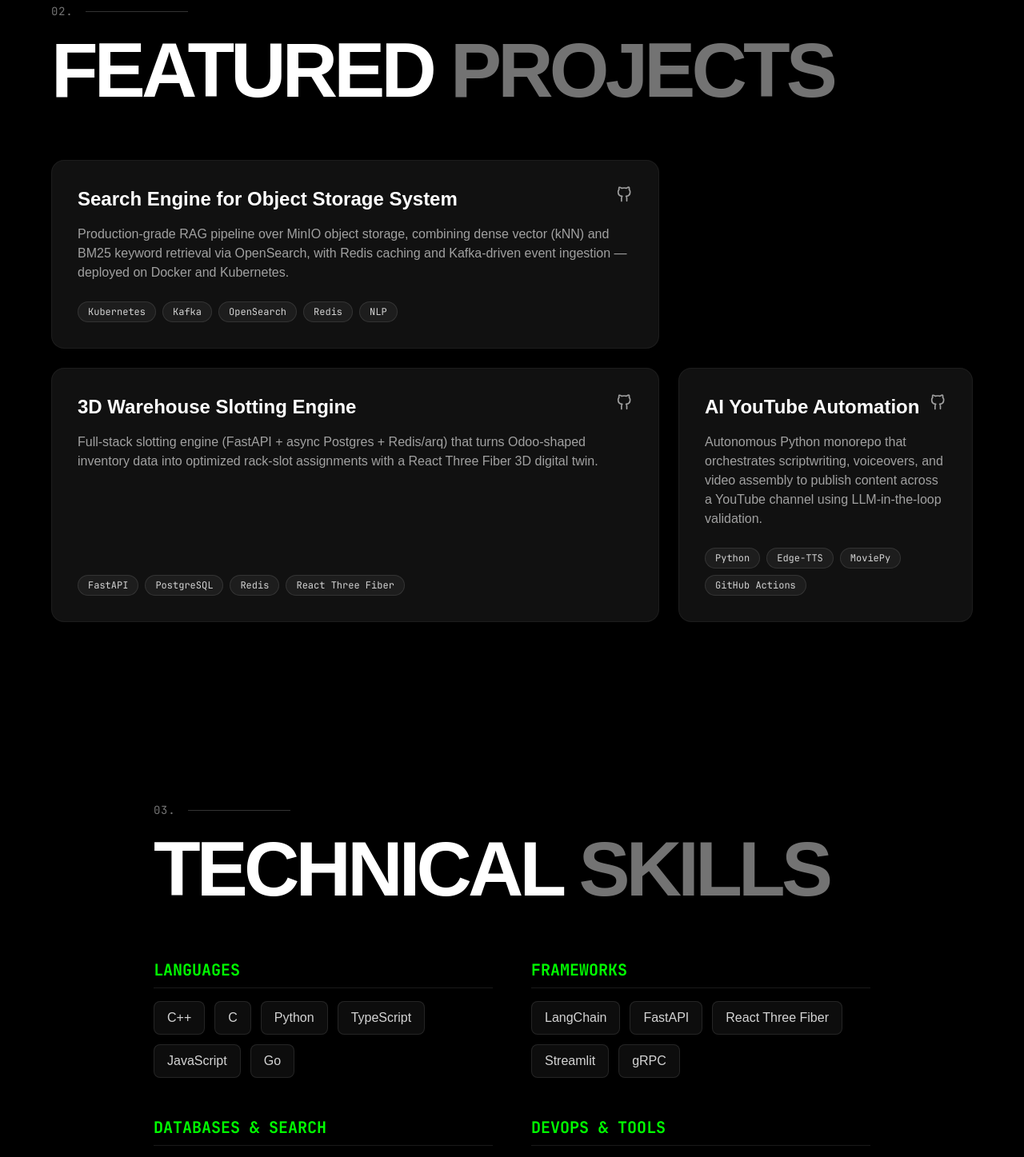
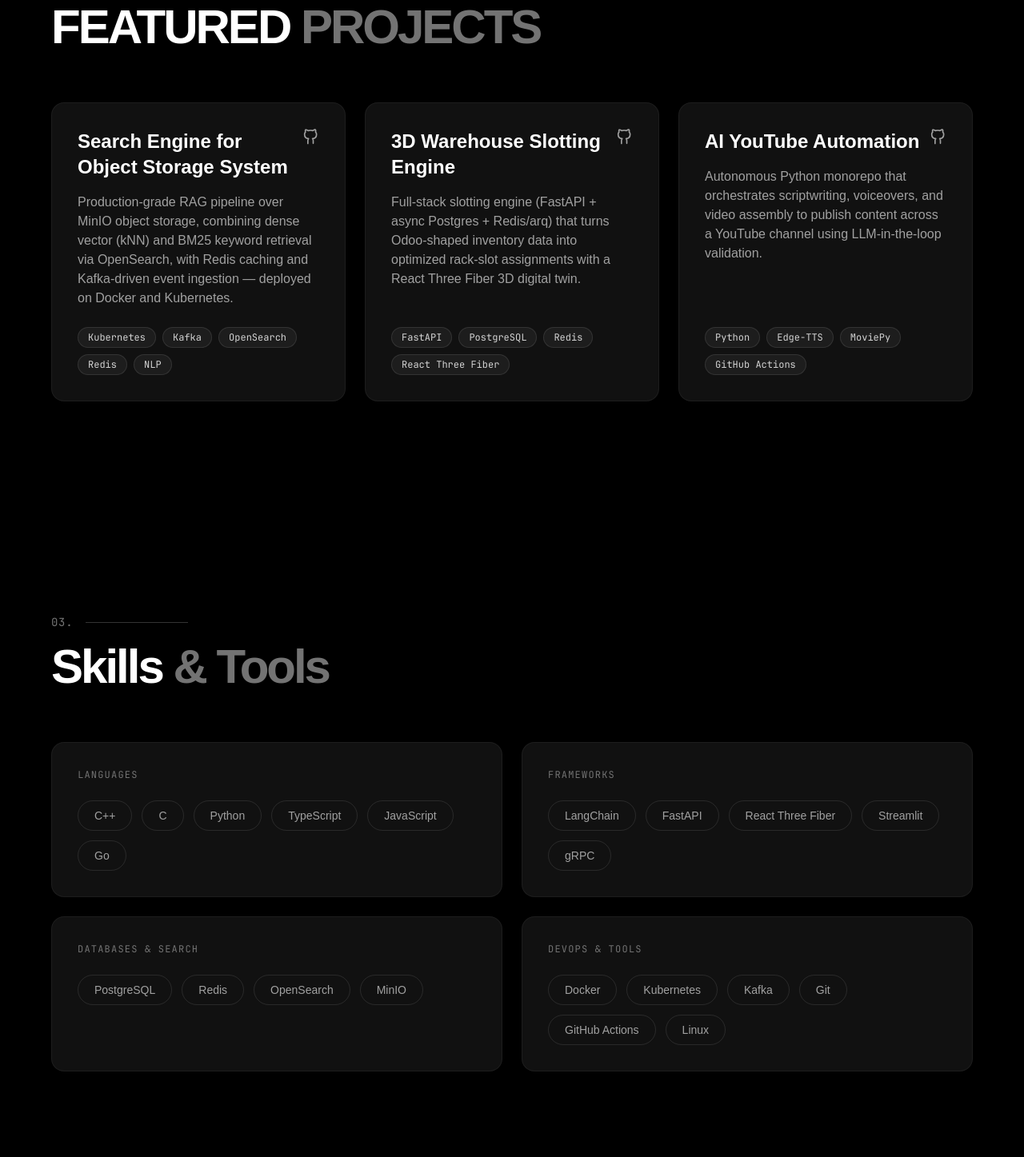
Before and after one commit to nitinbs24/Portfolio, a Next.js app: page / in a window 1280 px wide. Shown: the part 1880-3327 px from the top of the page at 80% size. Built offline with nearby package versions, Linux system fonts and the light colour scheme; a web font is replaced by a local one.

Commit message:
style: finalize section header sizes, layout centering, and project card dimensions

```diff
--- a/components/sections/About.tsx
+++ b/components/sections/About.tsx
@@ -25,7 +25,7 @@
           whileInView={{ opacity: 1, y: 0 }}
           viewport={{ once: true, margin: "-100px" }}
           transition={{ duration: 0.6 }}
-          className="text-6xl md:text-[6rem] font-black tracking-tighter mb-16 uppercase w-full"
+          className="text-4xl md:text-5xl lg:text-6xl font-black tracking-tighter mb-16 uppercase w-full"
           style={{ fontFamily: "var(--font-display)" }}
         >
           <span className="text-white">About </span>
@@ -94,7 +94,7 @@
                   <li className="flex items-start gap-2"><span className="text-neutral-500">-</span> System Architecture</li>
                   <li className="flex items-start gap-2"><span className="text-neutral-500">-</span> API Design</li>
                   <li className="flex items-start gap-2"><span className="text-neutral-500">-</span> Production Deployments</li>
-                  <li className="flex items-start gap-2"><span className="text-neutral-500">-</span> Open Source</li>
+                  <li className="flex items-start gap-2"><span className="text-neutral-500">-</span> Open Source Contributor</li>
                 </ul>
 
                 <div>
--- a/components/sections/Contact.tsx
+++ b/components/sections/Contact.tsx
@@ -36,7 +36,7 @@
           initial={{ opacity: 0, y: 20 }}
           whileInView={{ opacity: 1, y: 0 }}
           viewport={{ once: true, margin: "-100px" }}
-          className="flex items-center gap-4 mb-4 w-full"
+          className="flex items-center justify-center gap-4 mb-4 w-full"
         >
           <span className="font-mono text-neutral-500 text-sm tracking-wider">04.</span>
           <div className="w-32 h-[1px] bg-white/20"></div>
@@ -48,7 +48,7 @@
           whileInView={{ opacity: 1, y: 0 }}
           viewport={{ once: true, margin: "-100px" }}
           transition={{ duration: 0.6 }}
-          className="text-6xl md:text-[7rem] font-bold tracking-tighter mb-8 w-full uppercase"
+          className="text-4xl md:text-5xl lg:text-6xl font-bold tracking-tighter mb-8 w-full uppercase text-center"
           style={{ fontFamily: "var(--font-display)" }}
         >
           <span className="text-white">Let's </span>
@@ -61,7 +61,7 @@
           whileInView={{ opacity: 1, y: 0 }}
           viewport={{ once: true, margin: "-100px" }}
           transition={{ duration: 0.6, delay: 0.1 }}
-          className="text-neutral-400 text-left w-full max-w-xl mb-16 text-lg"
+          className="text-neutral-400 text-center w-full max-w-xl mb-16 text-lg"
         >
           Have a project in mind? Want to collaborate? Or just say hi? My inbox is always open.
         </motion.p>
--- a/components/sections/Projects.tsx
+++ b/components/sections/Projects.tsx
@@ -68,7 +68,7 @@
           whileInView={{ opacity: 1, y: 0 }}
           viewport={{ once: true, margin: "-100px" }}
           transition={{ duration: 0.6 }}
-          className="text-6xl md:text-[6rem] font-black tracking-tighter mb-16 uppercase w-full"
+          className="text-4xl md:text-5xl lg:text-6xl font-black tracking-tighter mb-16 uppercase w-full"
           style={{ fontFamily: "var(--font-display)" }}
         >
           <span className="text-white">Featured </span>
@@ -105,8 +105,7 @@
     <motion.div
       variants={itemVariants}
       className={cn(
-        "group relative flex flex-col bg-[#111] border border-white/5 rounded-2xl overflow-hidden transition-all duration-300 hover:-translate-y-1 hover:border-white/10",
-        project.featured ? "md:col-span-2" : "col-span-1"
+        "group relative flex flex-col h-full bg-[#111] border border-white/5 rounded-2xl overflow-hidden transition-all duration-300 hover:-translate-y-1 hover:border-white/10"
       )}
     >
       <div className="p-6 md:p-8 flex-1 flex flex-col">
--- a/components/sections/Skills.tsx
+++ b/components/sections/Skills.tsx
@@ -23,10 +23,10 @@
 
   return (
     <section
-      className="min-h-screen py-24 px-4 md:px-8 flex flex-col items-center justify-center relative z-10"
+      className="min-h-screen py-24 px-4 md:px-8 relative z-10"
       id="skills"
     >
-      <div className="w-full max-w-4xl mx-auto">
+      <div className="w-full max-w-6xl mx-auto">
         <motion.div
           initial={{ opacity: 0, y: 20 }}
           whileInView={{ opacity: 1, y: 0 }}
@@ -42,14 +42,14 @@
           whileInView={{ opacity: 1, y: 0 }}
           viewport={{ once: true, margin: "-100px" }}
           transition={{ duration: 0.6 }}
-          className="text-6xl md:text-[6rem] font-black tracking-tighter mb-16 uppercase w-full"
+          className="text-4xl md:text-5xl lg:text-6xl font-black tracking-tighter mb-16 w-full"
           style={{ fontFamily: "var(--font-display)" }}
         >
-          <span className="text-white">Technical </span>
-          <span className="text-neutral-500">Skills</span>
+          <span className="text-white">Skills </span>
+          <span className="text-neutral-500">& Tools</span>
         </motion.h2>
 
-        <div className="grid grid-cols-1 md:grid-cols-2 gap-8 md:gap-12">
+        <div className="grid grid-cols-1 md:grid-cols-2 gap-6 w-full">
           {skills.map((category, idx) => (
             <motion.div
               key={category.label}
@@ -57,9 +57,9 @@
               whileInView={{ opacity: 1, y: 0 }}
               viewport={{ once: true, margin: "-100px" }}
               transition={{ duration: 0.6, delay: idx * 0.1 }}
-              className="space-y-4"
+              className="bg-[#111] border border-white/5 rounded-2xl p-8 flex flex-col hover:border-white/10 transition-colors"
             >
-              <h3 className="text-xl font-bold text-accent font-mono border-b border-white/10 pb-2">
+              <h3 className="text-xs font-mono tracking-widest text-neutral-500 uppercase mb-6">
                 {category.label}
               </h3>
               <motion.ul
@@ -73,7 +73,7 @@
                   <motion.li
                     key={item}
                     variants={itemVariants}
-                    className="px-4 py-2 bg-white/5 border border-white/10 rounded-lg text-sm md:text-base text-neutral-300 font-medium hover:bg-white/10 hover:border-white/20 transition-all cursor-default"
+                    className="px-5 py-2 bg-transparent border border-white/10 rounded-full text-sm text-neutral-400 font-medium hover:bg-white/5 hover:text-neutral-300 transition-colors cursor-default"
                   >
                     {item}
                   </motion.li>
```
